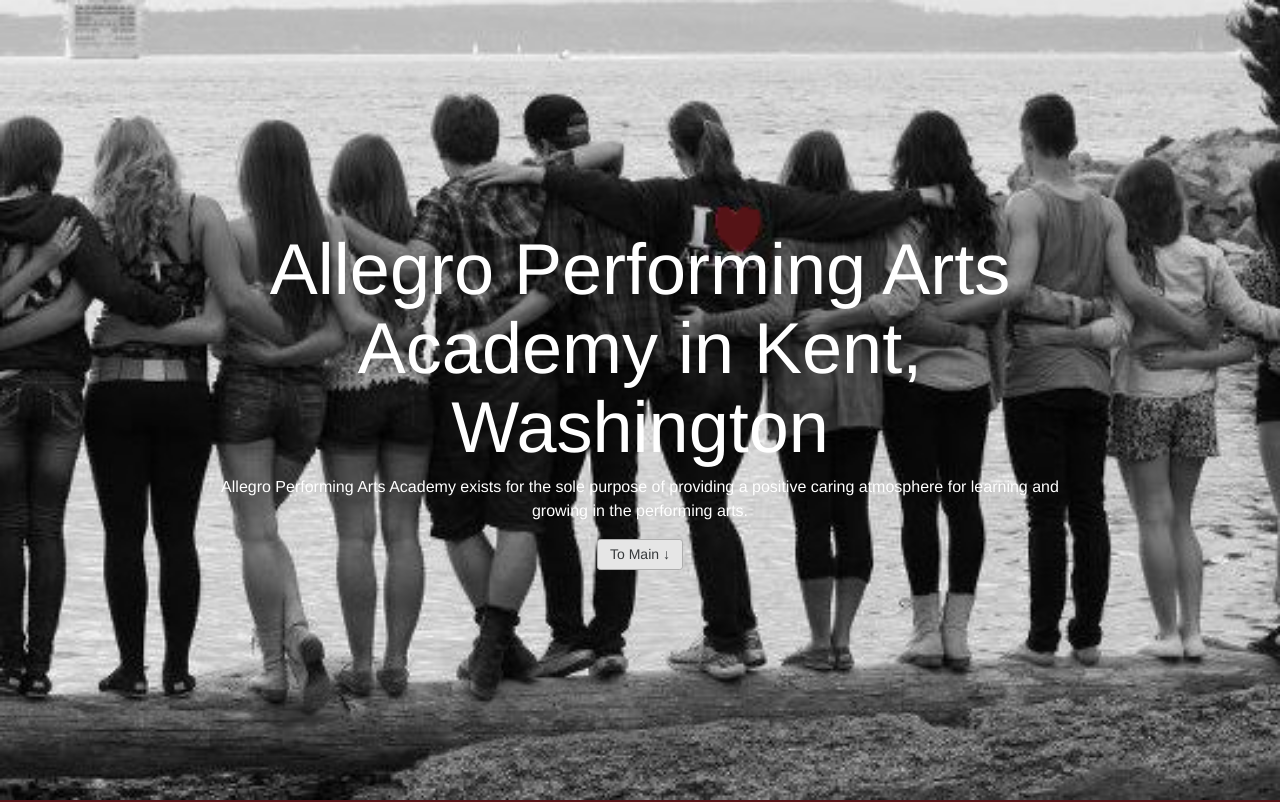
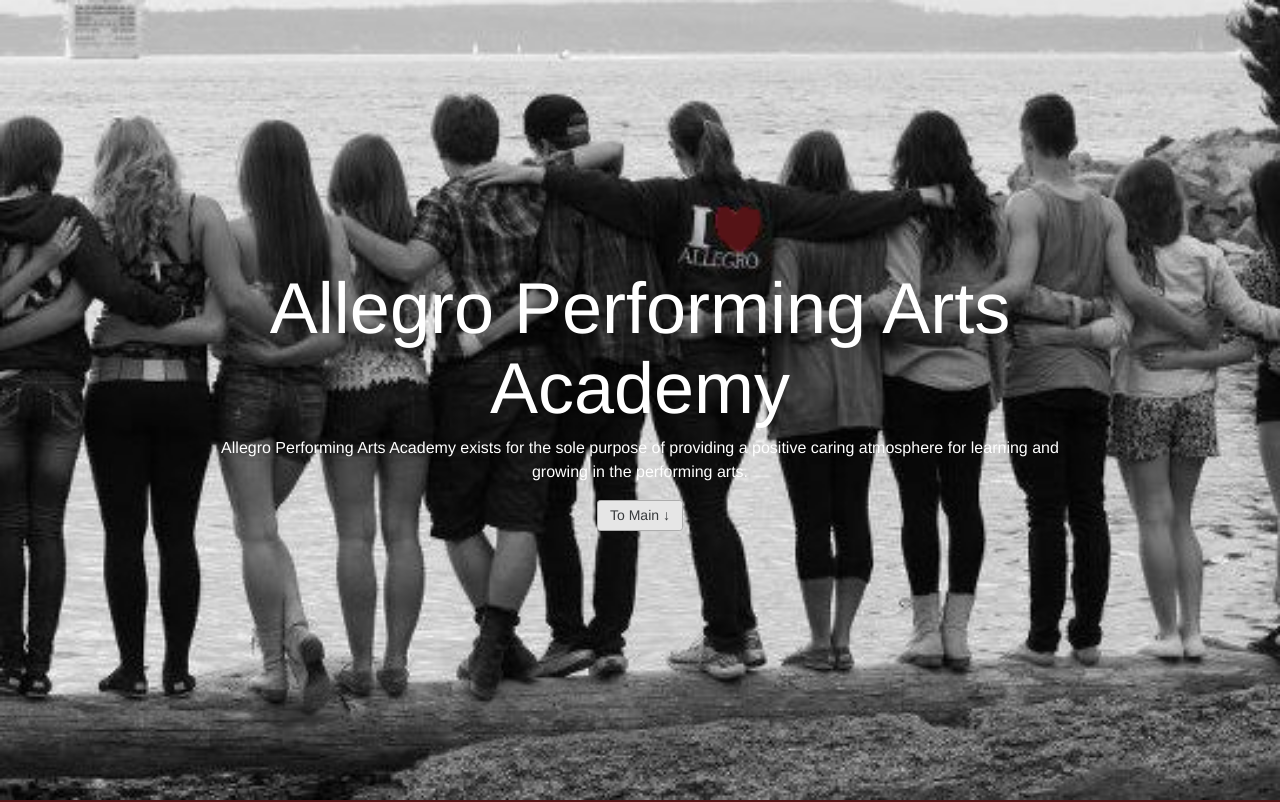
Before and after one commit to DeeBaker/allegrodance, a plain HTML site: page index.html in a window 1280 px wide. Shown: the top 802 px of the page. Drawn offline with nearby package versions, Linux system fonts and the light colour scheme.

Commit message:
upload changes

```diff
--- a/index.html
+++ b/index.html
@@ -19,7 +19,7 @@
       <div id="cover-caption">
         <div class="container">
           <div class="col-sm-10 col-sm-offset-1">
-            <h1 class="display-3">Allegro Performing Arts Academy in Kent, Washington</h1>
+            <h1 class="display-3">Allegro Performing Arts Academy </h1>
               <p>Allegro Performing Arts Academy exists for the sole purpose of providing a positive caring atmosphere for learning and growing in the performing arts. </p>
 
               <!--<form action="" class="form-inline">
```
Also changed, not shown: Classes/SummerSchedule.html (+2 -0 lines), 1 other file.
